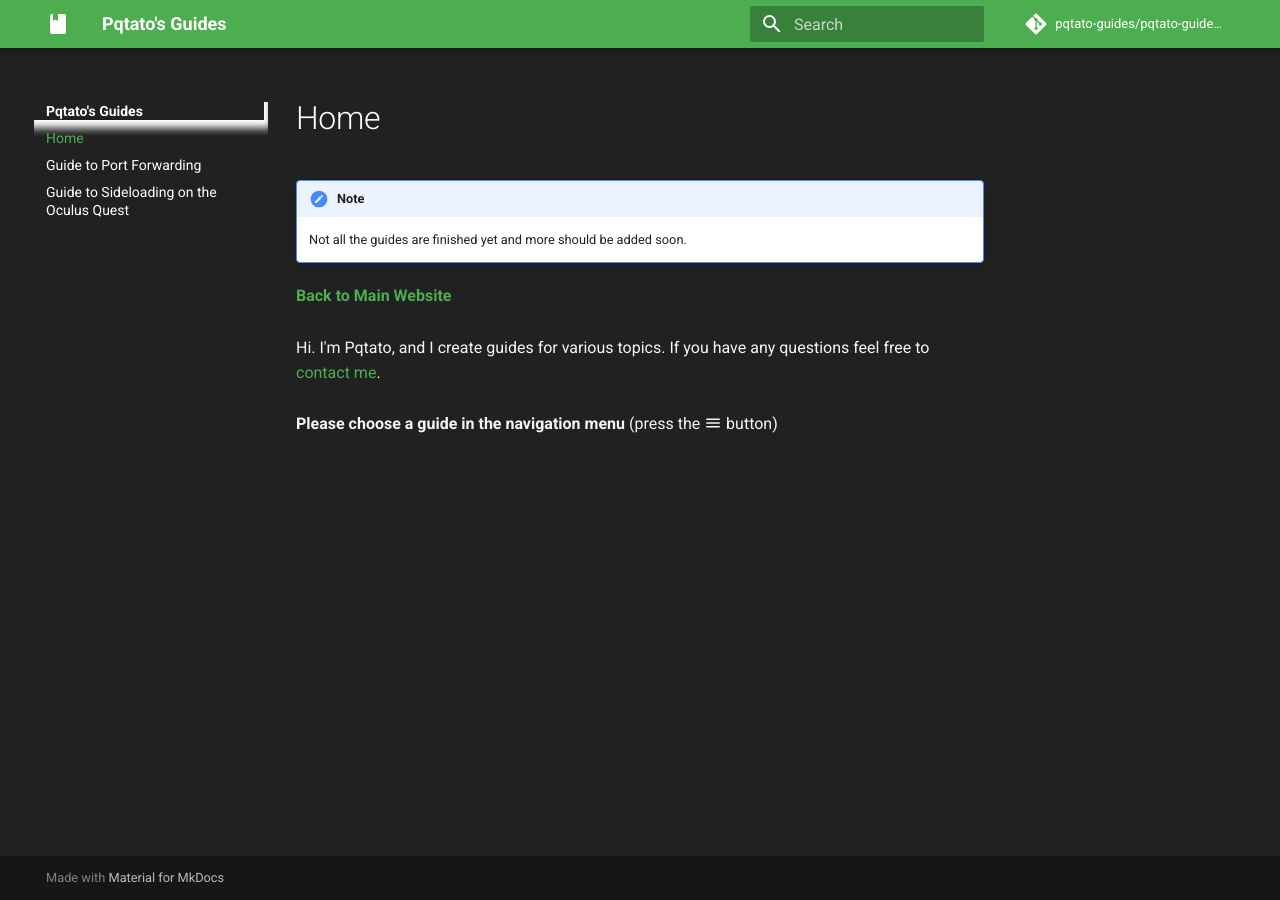
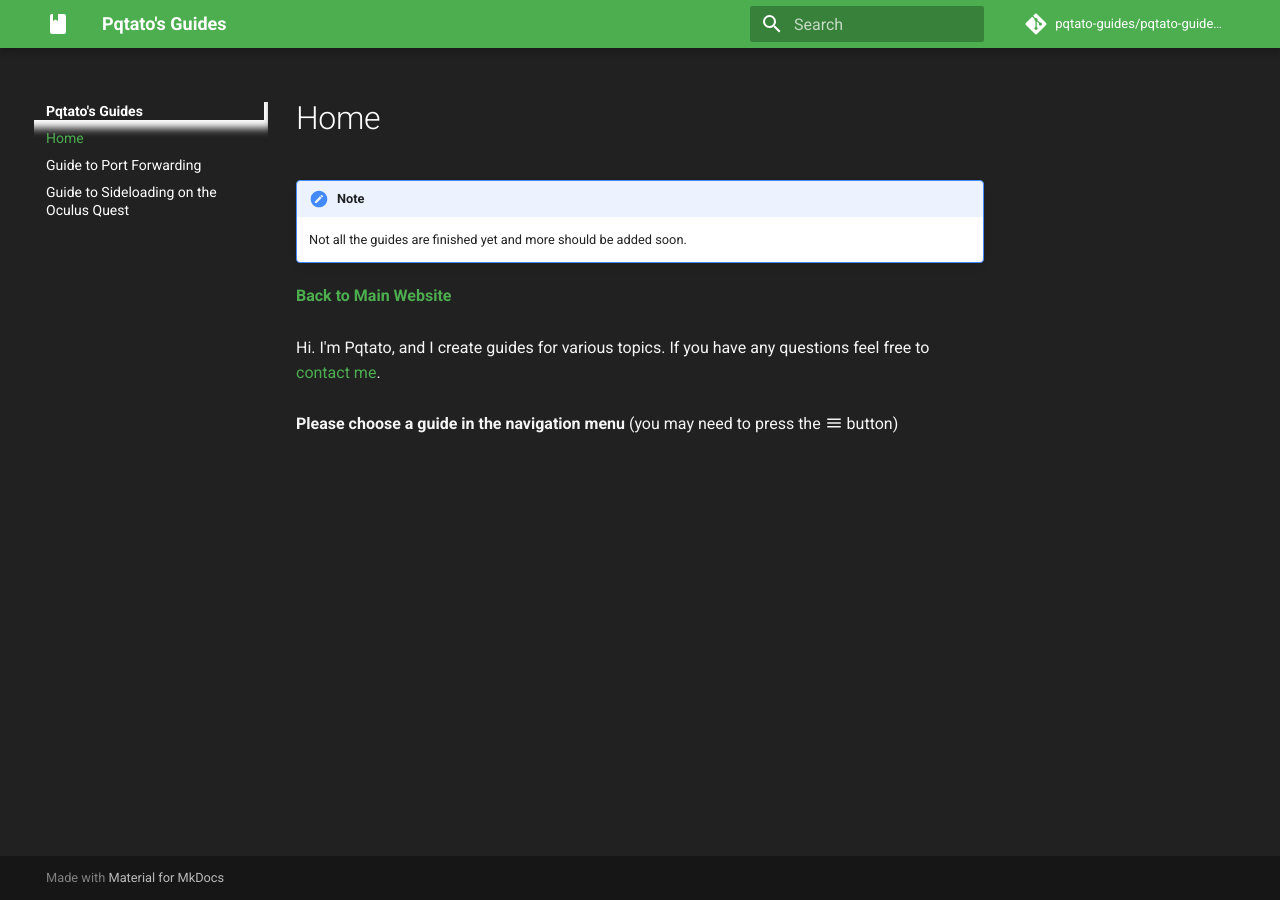
Before and after one commit to pqtato-guides/pqtato-guides.github.io, an MkDocs documentation site: the page built from docs/index.md, in a window 1280 px wide. Built offline with MkDocs 1.6.1 and Material for MkDocs 9.7.7, drawn with Linux system fonts in a browser that asks for light colours; comment, search, counter and statistics services are not loaded.

Commit message:
Update index.md

```diff
--- a/docs/index.md
+++ b/docs/index.md
@@ -3,4 +3,4 @@
     Not all the guides are finished yet and more should be added soon.
 **[Back to Main Website](https://www.pqtato.pw)**<br/><br/>
 Hi. I'm Pqtato, and I create guides for various topics. If you have any questions feel free to [contact me](https://www.pqtato.pw/contactme).
-<br/><br/>**Please choose a guide in the navigation menu** (press the :material-menu: button)
+<br/><br/>**Please choose a guide in the navigation menu** (you may need to press the :material-menu: button)
```
